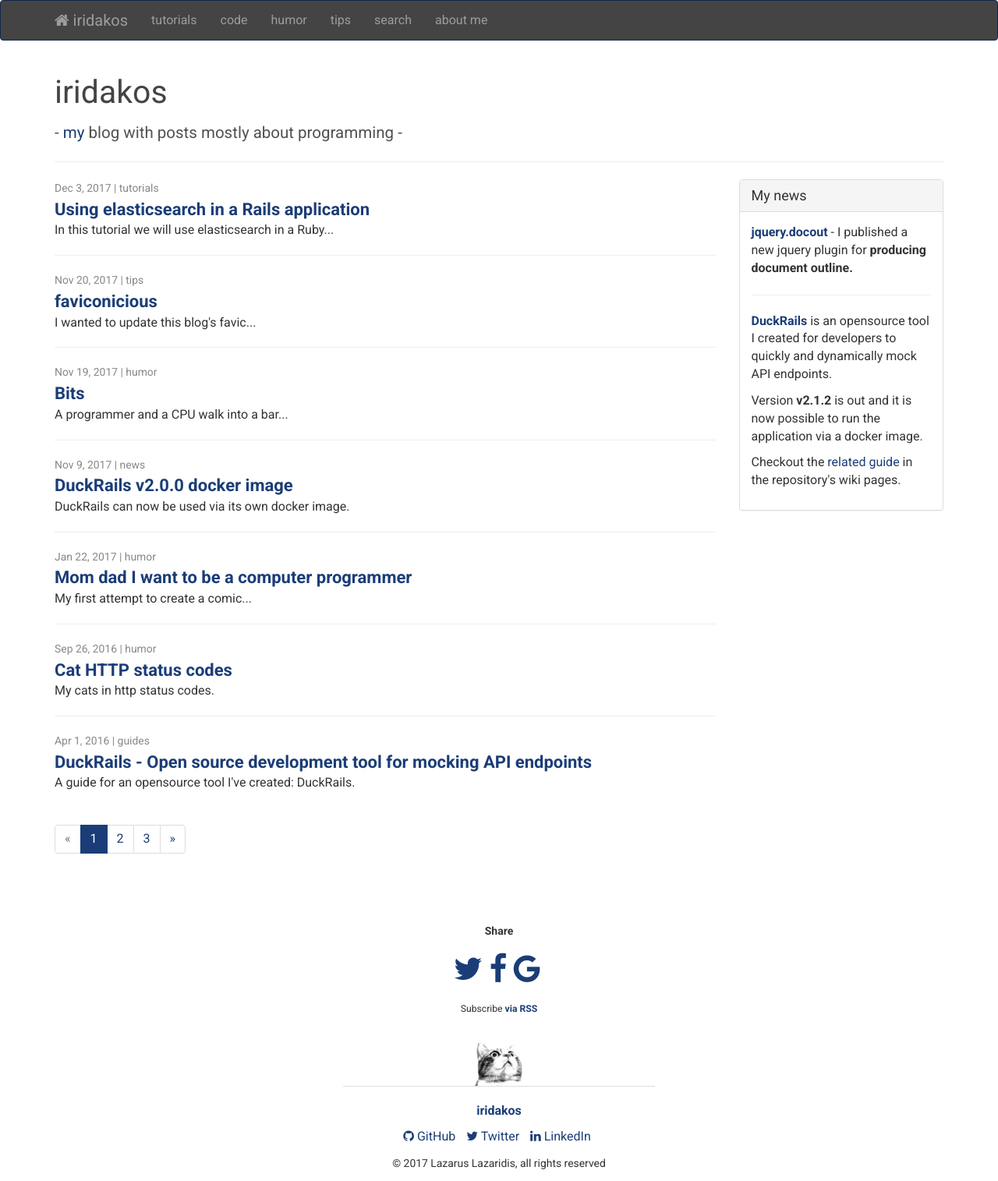
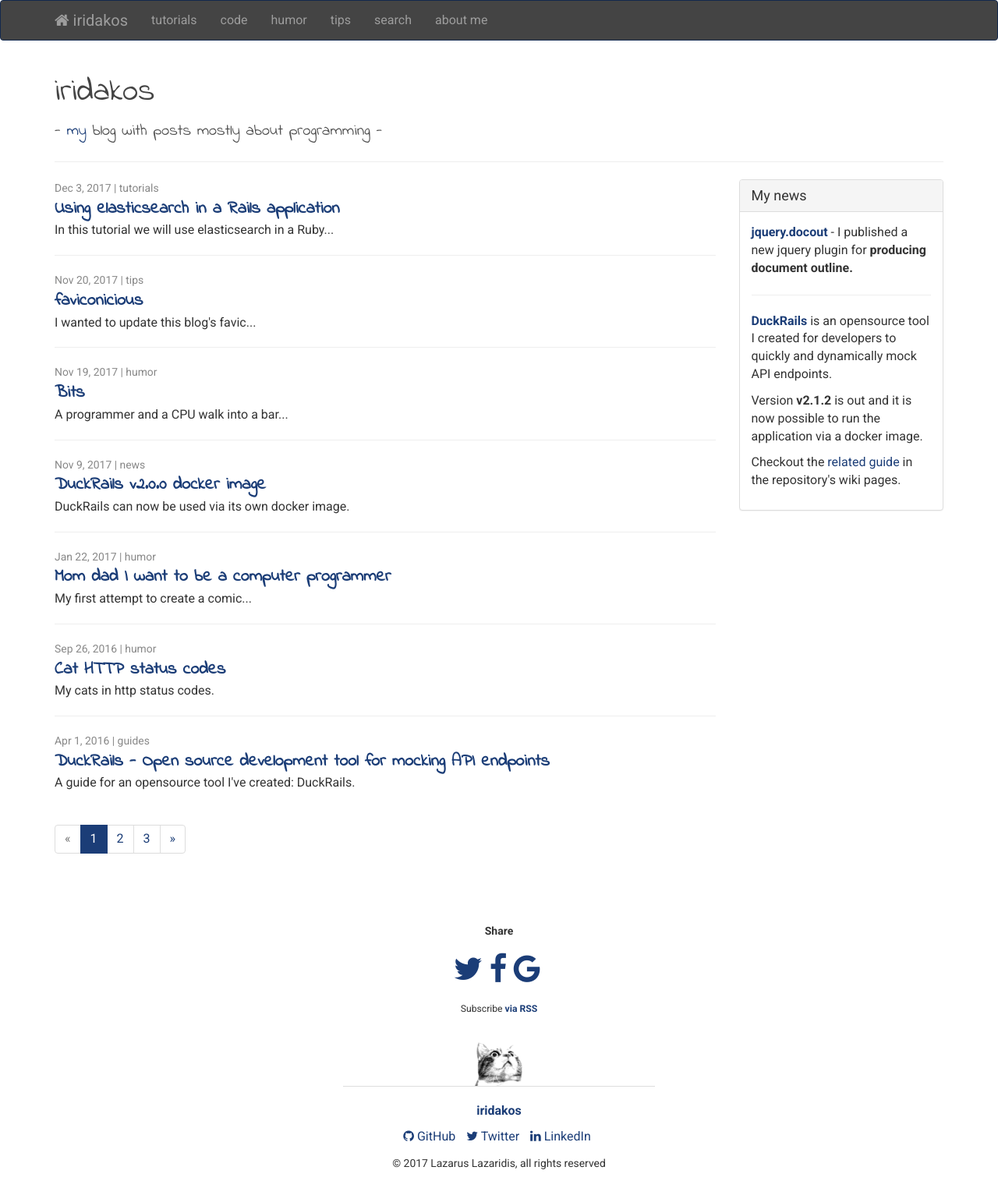
Before and after one commit to iridakos/iridakos.github.io, a Jekyll site: the page built from index.html, in a window 1280 px wide. Shown: the whole page at 78% size. Built offline with Jekyll 4.4.1, drawn with Linux system fonts in a browser that asks for light colours; nearby versions of some CDN libraries; the list of posts is cut into pages by our own code; comment, search, counter and statistics services are not loaded.

Commit message:
Change font family.

```diff
--- a/_includes/head.html
+++ b/_includes/head.html
@@ -4,6 +4,7 @@
   <meta name="viewport" content="width=device-width, initial-scale=1">
 
   <link href="https://fonts.googleapis.com/css?family=Roboto:400,700" rel="stylesheet">
+  <link href="https://fonts.googleapis.com/css?family=Indie+Flower" rel="stylesheet">
 
   <link rel="icon" href="/assets/images/favicon.ico?v=2" type="image/x-icon">
   <link rel="stylesheet" href="{{ "/css/main.css" | prepend: site.baseurl }}?{{site.time | date: '%s%N'}}">
--- a/_sass/_iridakos.scss
+++ b/_sass/_iridakos.scss
@@ -58,6 +58,7 @@
   margin-top: 0;
 
   h1 {
+    font-family: 'Indie Flower', cursive;
     color: $iridakos-secondary-color;
 
     small {
--- a/_sass/_posts.scss
+++ b/_sass/_posts.scss
@@ -13,6 +13,7 @@
   .post-title {
     font-size: 22px;
     font-weight: bold;
+    font-family: 'Indie Flower', cursive;
   }
 
   .post-preview {
```
